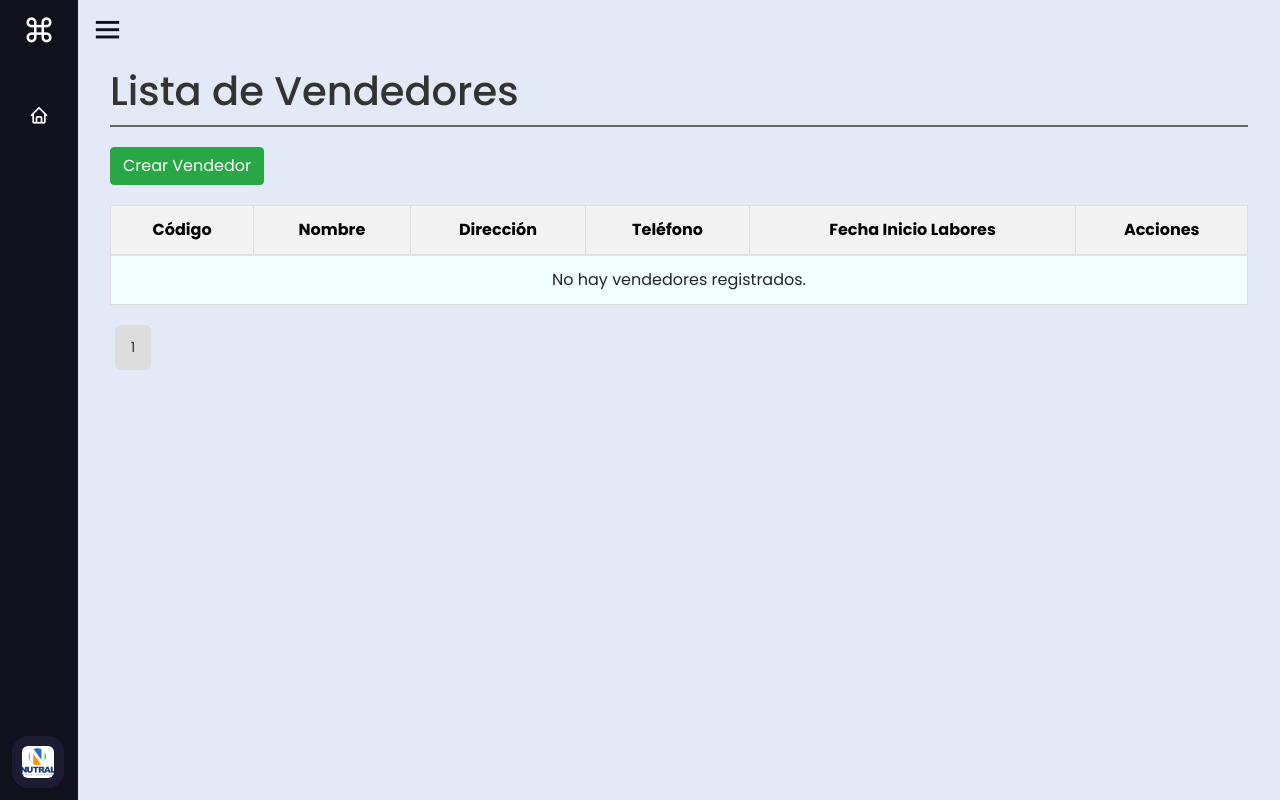
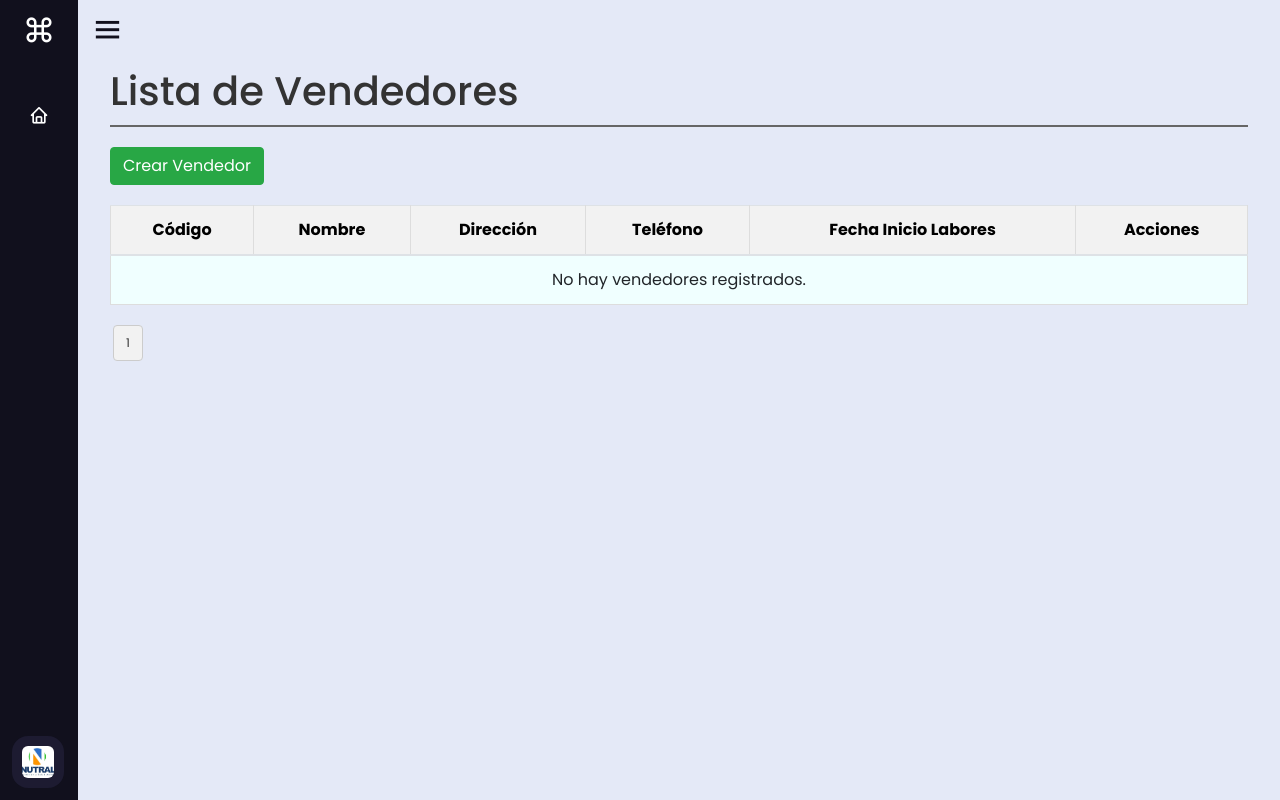
Before and after one commit to darwinLF92/AVANCEPROYECTO171123, a Django app: page /vendedores/ in a window 1280 px wide. Run offline with Django 4.2, Linux system fonts and the light colour scheme; data that the repository does not hold is empty; some libraries are stand-ins or nearby versions.

Commit message:
Mejoras en el Frontend, estilos de paginacion

```diff
--- a/static/css/pagination.css
+++ b/static/css/pagination.css
@@ -1,4 +1,4 @@
-/* estilos para paginación */
+/* Estilos para paginación formal y compacta */
 .pagination {
   text-align: center;
   margin-top: 20px;
@@ -6,38 +6,42 @@
 
 .pagination ul.pagination {
   list-style: none;
-    display: inline-flex;
+  display: flex;
   padding: 0;
   margin: 0;
+  justify-content: center;
+  align-items: center;
 }
 
 .pagination li {
-    text-align: center;
-    margin: 0 5px;
-    min-width: 36px;
-    height: 45px;
-    border-radius: 6px;
+  margin: 0 3px;
+  min-width: 30px;
+  height: 36px;
+  border-radius: 4px;
+  display: flex;
+  align-items: center;
+  justify-content: center;
 }
 
 .pagination a,
 .pagination span {
-    display: inline-flex;
+  display: flex;
   align-items: center;
   justify-content: center;
-    min-width: 36px;
-    height: 45px;
-    padding: 0 10px;
-    border-radius: 6px;
-    background-color: #ddd;
+  min-width: 30px;
+  height: 36px;
+  padding: 0 8px;
+  border-radius: 4px;
+  background-color: #f2f2f2;
   color: #333;
   cursor: pointer;
   text-decoration: none;
-    font-size: 14px;
+  font-size: 12px;
+  border: 1px solid #ccc;
 }
 
 .pagination a:hover {
-    background-color: #aaa;
-    color: #fff;
+  background-color: #ddd;
 }
 
 .pagination .current {
@@ -47,18 +51,34 @@
 
 .pagination a.prev,
 .pagination a.next {
-    background-color: #2980B9;
+  background-color: #3498db;
   color: #fff;
-    height: 45px;
+  height: 36px;
 }
 
 .pagination a.prev:hover,
 .pagination a.next:hover {
-    background-color: #0d5cb6;
+  background-color: #2980b9;
 }
 
 .pagination i {
-    text-align: center;
-    margin: 0 5px;
+  margin: 0 3px;
   margin-right: 1px;
 }
+
+/* Estilos para dispositivos móviles */
+@media only screen and (max-width: 600px) {
+  .pagination li {
+      margin: 0 2px;
+      min-width: 26px;
+      height: 30px;
+  }
+
+  .pagination a,
+  .pagination span {
+      min-width: 26px;
+      height: 30px;
+      padding: 0 5px;
+      font-size: 10px;
+  }
+}
```
Lines whose indentation alone changed are shown as unchanged.
